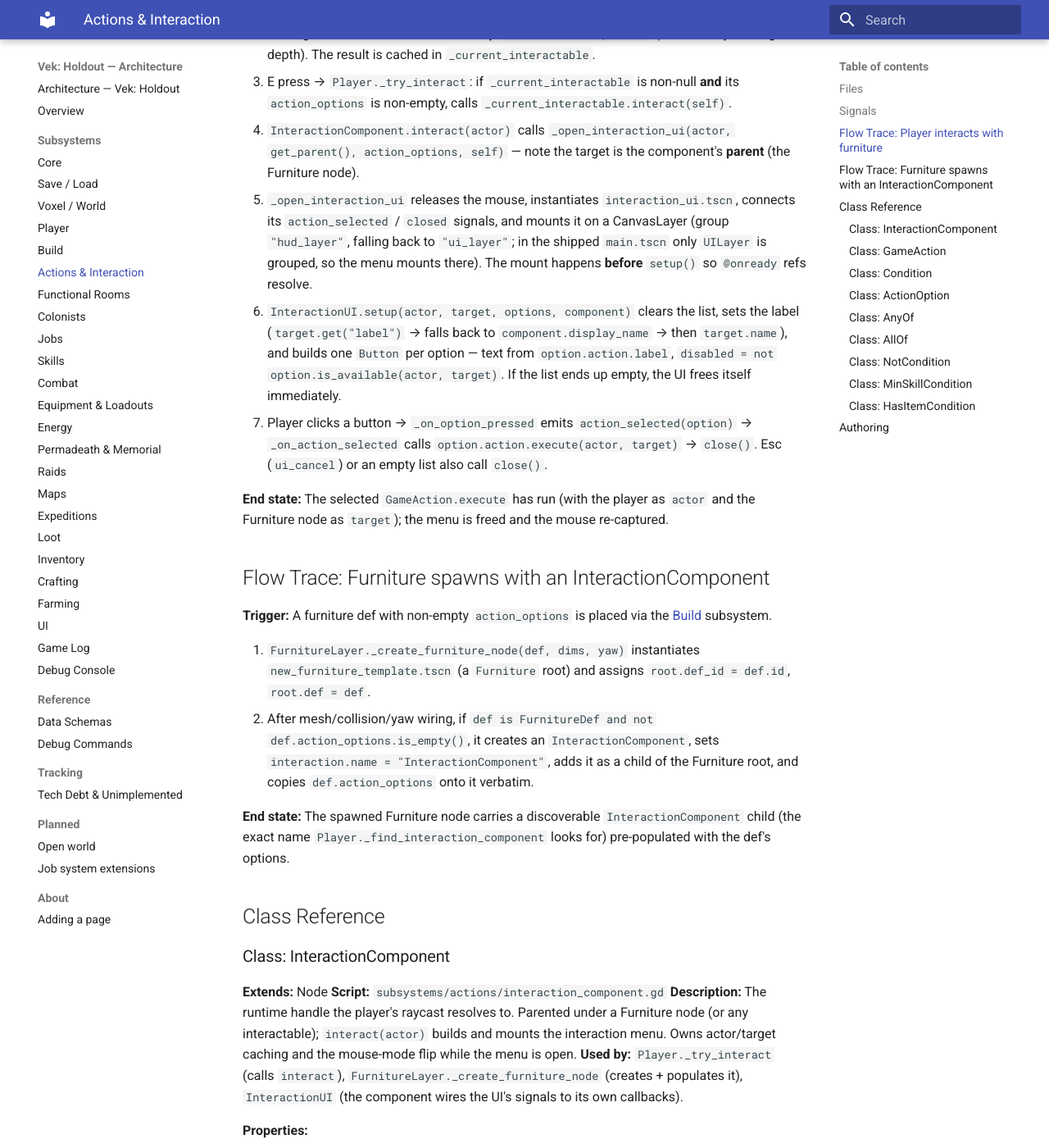
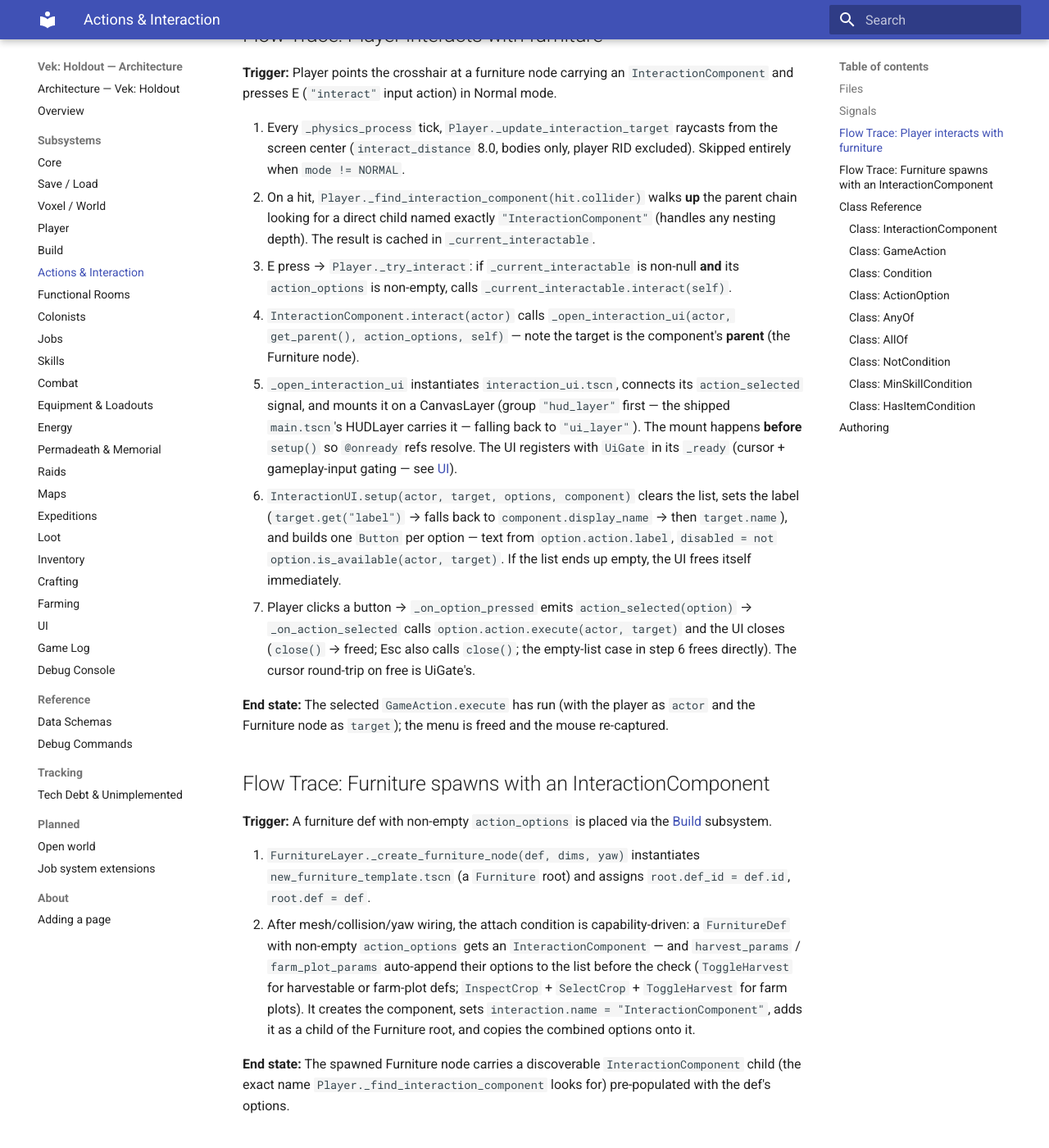
Before and after one commit to gdgonzaga/vek-holdout, an MkDocs documentation site: the page built from docs/architecture/actions.md, in a window 1280 px wide and 1400 px high, scrolled down 2204 px. Shown: the whole window at 82% size. Built offline with MkDocs 1.6.1 and Material for MkDocs 9.7.7, drawn with Linux system fonts in a browser that asks for light colours; some of the changed text lies outside the part shown.

Commit message:
docs(arch): sync actions/build/game-log/tech-debt cluster with code
- actions: data/actions holds 13 GameAction subclasses (not just the
  print smoke test); options dir is data/action_options/ (live, 10
  .tres); only action_selected is connected; the menu mounts on the
  HUDLayer (main.tscn's hud_layer group); an empty option list frees
  the UI directly; InteractionComponent has no close() — UiGate owns
  the cursor round-trip; attach condition covers harvest/farm params;
  info_text property documented.
- build: furniture_placed listener is GameLog only (Functional Rooms
  not built); blueprint_placed signature gains the blueprint node; the
  InteractionComponent attach bullet matches the capability-driven
  condition.
- game-log: log_history paths updated for the scene's new
  ui/log_history/ home; debug() wrapper + DEBUG category + debug_mode
  export + serialize/deserialize contract documented.
- tech-debt: combat/ is empty and the four run-state children never
  existed (both entries now marked forward-looking); spawn_wave/
  SpawnManager don't exist; add_colonist enforces MVP_CAP (bed-derived
  cap still missing); C1 counts 8 shipped furniture defs; C9 counts 7
  LaborDefs.

```diff
--- a/docs/architecture/actions.md
+++ b/docs/architecture/actions.md
@@ -13,7 +13,7 @@
 
 | File | Type | Responsibility |
 |---|---|---|
-| `subsystems/actions/interaction_component.gd` | Script (Node) | The runtime attachment. Parented under a Furniture node (named exactly `"InteractionComponent"`); `interact(actor)` spawns the UI, mounting it on a CanvasLayer. Owns the actor/target cache and mouse-mode toggling. |
+| `subsystems/actions/interaction_component.gd` | Script (Node) | The runtime attachment. Parented under a Furniture node (named exactly `"InteractionComponent"`); `interact(actor)` spawns the UI, mounting it on a CanvasLayer. Owns the actor/target cache; the cursor/mouse round-trip is owned by [UiGate](ui.md) (the UI registers as a modal). |
 | `subsystems/actions/game_action.gd` | Script (Resource) | Base class for "what happens". One `label: String` export (the button text) + a virtual `execute(actor, target)`. |
 | `subsystems/actions/condition.gd` | Script (Resource) | Base class for gating. A virtual `is_met(actor, target) -> bool` (default `true`). |
 | `subsystems/actions/action_option.gd` | Script (Resource) | One menu button. References a `GameAction` plus an `Array[Condition]`; `is_available` ANDs all conditions. |
@@ -22,8 +22,8 @@
 | `subsystems/actions/not.gd` | Script (Resource) | Condition composite (`class_name NotCondition`) — inverts a single child `condition`. |
 | `../data/conditions/` | Script (Resource) | Leaf conditions — `CanCarryDispensedItems` (dispenser pickup capacity check), `MinSkillCondition` + `HasItemCondition` (actor gates, shared with `JobDef.conditions`). |
 | `../ui/interaction/interaction_ui.tscn` / `.gd` | Scene/Script | Pop-up `Control` (Label + button list). Built by `InteractionComponent`; one `Button` per `ActionOption`. See [UI](ui.md). |
-| `../data/actions/` | Data | `GameAction` subclasses + their `.tres`. Currently only `print_action.gd` / `print_action.tres` (a smoke test). See [Data Schemas](data-schemas.md). |
-| `../data/actions/options/` | Data *(planned — directory does not exist yet)* | `ActionOption` `.tres` resources. Path is cited in `furniture_def.gd` as the intended location. |
+| `../data/actions/` | Data | `GameAction` subclasses + their `.tres`. Thirteen ship (print/build/instant_build/add_materials/give_item/open_storage/open_crafting/craft/harvest/toggle_harvest/farm_manual/inspect_crop/select_crop). See [Data Schemas](data-schemas.md). |
+| `../data/action_options/` | Data | `ActionOption` `.tres` resources — ten ship (one per shipped action family, e.g. `build_action_option`, `toggle_harvest_action_option`, `select_crop_action_option`). |
 
 ## Signals
 
@@ -37,9 +37,9 @@
 2. On a hit, `Player._find_interaction_component(hit.collider)` walks **up** the parent chain looking for a direct child named exactly `"InteractionComponent"` (handles any nesting depth). The result is cached in `_current_interactable`.
 3. E press → `Player._try_interact`: if `_current_interactable` is non-null **and** its `action_options` is non-empty, calls `_current_interactable.interact(self)`.
 4. `InteractionComponent.interact(actor)` calls `_open_interaction_ui(actor, get_parent(), action_options, self)` — note the target is the component's **parent** (the Furniture node).
-5. `_open_interaction_ui` releases the mouse, instantiates `interaction_ui.tscn`, connects its `action_selected` / `closed` signals, and mounts it on a CanvasLayer (group `"hud_layer"`, falling back to `"ui_layer"`; in the shipped `main.tscn` only `UILayer` is grouped, so the menu mounts there). The mount happens **before** `setup()` so `@onready` refs resolve.
+5. `_open_interaction_ui` instantiates `interaction_ui.tscn`, connects its `action_selected` signal, and mounts it on a CanvasLayer (group `"hud_layer"` first — the shipped `main.tscn`'s HUDLayer carries it — falling back to `"ui_layer"`). The mount happens **before** `setup()` so `@onready` refs resolve. The UI registers with `UiGate` in its `_ready` (cursor + gameplay-input gating — see [UI](ui.md)).
 6. `InteractionUI.setup(actor, target, options, component)` clears the list, sets the label (`target.get("label")` → falls back to `component.display_name` → then `target.name`), and builds one `Button` per option — text from `option.action.label`, `disabled = not option.is_available(actor, target)`. If the list ends up empty, the UI frees itself immediately.
-7. Player clicks a button → `_on_option_pressed` emits `action_selected(option)` → `_on_action_selected` calls `option.action.execute(actor, target)` → `close()`. Esc (`ui_cancel`) or an empty list also call `close()`.
+7. Player clicks a button → `_on_option_pressed` emits `action_selected(option)` → `_on_action_selected` calls `option.action.execute(actor, target)` and the UI closes (`close()` → freed; Esc also calls `close()`; the empty-list case in step 6 frees directly). The cursor round-trip on free is UiGate's.
 
 **End state:** The selected `GameAction.execute` has run (with the player as `actor` and the Furniture node as `target`); the menu is freed and the mouse re-captured.
 
@@ -48,7 +48,7 @@
 **Trigger:** A furniture def with non-empty `action_options` is placed via the [Build](build.md) subsystem.
 
 1. `FurnitureLayer._create_furniture_node(def, dims, yaw)` instantiates `new_furniture_template.tscn` (a `Furniture` root) and assigns `root.def_id = def.id`, `root.def = def`.
-2. After mesh/collision/yaw wiring, if `def is FurnitureDef and not def.action_options.is_empty()`, it creates an `InteractionComponent`, sets `interaction.name = "InteractionComponent"`, adds it as a child of the Furniture root, and copies `def.action_options` onto it verbatim.
+2. After mesh/collision/yaw wiring, the attach condition is capability-driven: a `FurnitureDef` with non-empty `action_options` gets an `InteractionComponent` — and `harvest_params` / `farm_plot_params` auto-append their options to the list before the check (`ToggleHarvest` for harvestable or farm-plot defs; `InspectCrop` + `SelectCrop` + `ToggleHarvest` for farm plots). It creates the component, sets `interaction.name = "InteractionComponent"`, adds it as a child of the Furniture root, and copies the combined options onto it.
 
 **End state:** The spawned Furniture node carries a discoverable `InteractionComponent` child (the exact name `Player._find_interaction_component` looks for) pre-populated with the def's options.
 
@@ -58,28 +58,28 @@
 
 **Extends:** Node
 **Script:** `subsystems/actions/interaction_component.gd`
-**Description:** The runtime handle the player's raycast resolves to. Parented under a Furniture node (or any interactable); `interact(actor)` builds and mounts the interaction menu. Owns actor/target caching and the mouse-mode flip while the menu is open.
-**Used by:** `Player._try_interact` (calls `interact`), `FurnitureLayer._create_furniture_node` (creates + populates it), `InteractionUI` (the component wires the UI's signals to its own callbacks).
+**Description:** The runtime handle the player's raycast resolves to. Parented under a Furniture node (or any interactable); `interact(actor)` builds and mounts the interaction menu. Owns actor/target caching; the cursor/mouse round-trip while the menu is open is owned by UiGate (the UI registers as a modal), not this component.
+**Used by:** `Player._try_interact` (calls `interact`), `FurnitureLayer._create_furniture_node` (creates + populates it), `InteractionUI` (the component wires the UI's `action_selected` signal to its own callback).
 
 **Properties:**
 
 | Property | Type | Description |
 |---|---|---|
-| `action_options` | `Array[ActionOption]` | The options offered by this target. Plain `var` (not `@export`) — runtime-populated by `FurnitureLayer`, copied from `FurnitureDef.action_options`. |
+| `action_options` | `Array[ActionOption]` | The options offered by this target. Plain `var` (not `@export`) — runtime-populated by `FurnitureLayer`, copied from `FurnitureDef.action_options` (+ the auto-appended harvest/crop options). |
 | `display_name` | `String` | `[export default ""]` UI label fallback for targets without a `label` property (test cubes, ad-hoc bodies). |
+| `info_text` | `String` | Optional live status line the parent furniture sets at runtime (e.g. a blueprint's "Plank 3/15"); the HUD InteractLabel shows it under the action hint. |
 
 **Functions:**
 
 | Function | Description |
 |---|---|
 | `interact(actor: Node) -> void` | Entry point. Opens the UI on `get_parent()` (the target) with `action_options`. |
-| `close() -> void` | Re-captures the mouse after the menu closes. |
 
 ### Class: GameAction
 
 **Extends:** Resource
 **Script:** `subsystems/actions/game_action.gd`
-**Description:** Base class for "what happens when the player picks this option". Subclasses override `execute`. One concrete impl exists: `PrintAction` (`data/actions/print_action.gd`).
+**Description:** Base class for "what happens when the player picks this option". Subclasses override `execute`. Thirteen concrete impls ship (see [Data Schemas](data-schemas.md) for the list — from `PrintAction`'s smoke test through build, storage, crafting, harvest, and crop actions).
 **Used by:** `ActionOption.action`, invoked by `InteractionComponent._on_action_selected`.
 
 **Properties:**
```
Also changed, not shown: docs/architecture/build.md (+7 -7 lines), docs/architecture/game-log.md (+7 -5 lines), docs/architecture/tech-debt.md (+6 -6 lines).
